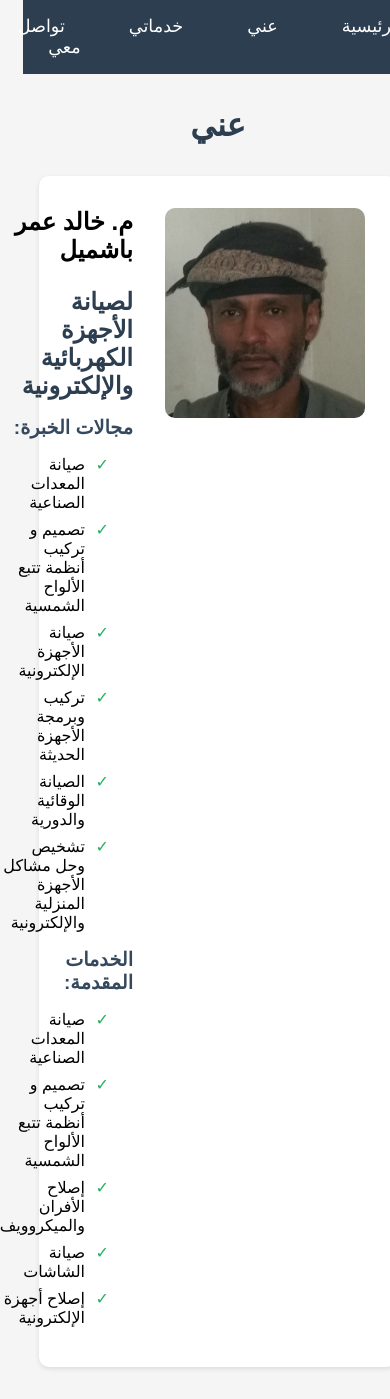
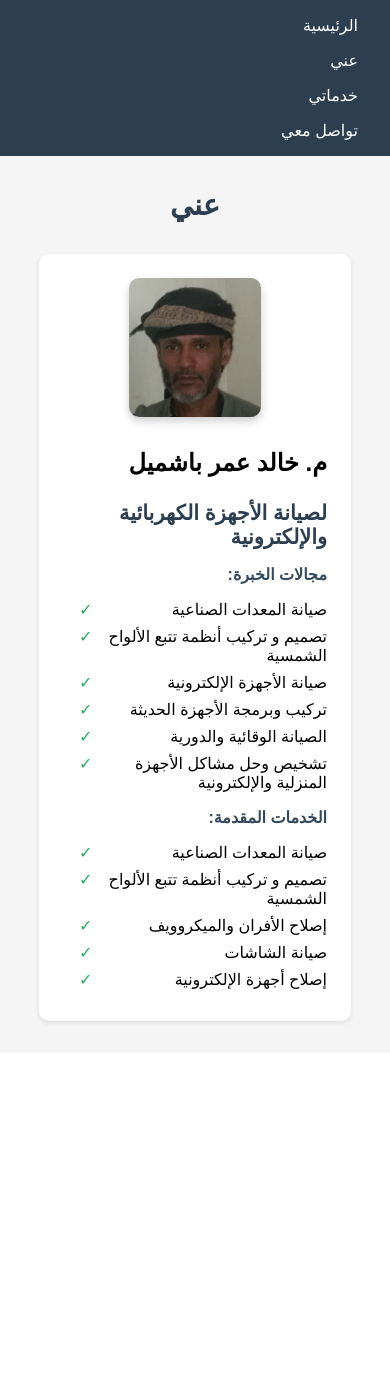
Before and after one commit to kobbashomil/my_website, a Django app: page /about/ in a window 390 px wide. After the commit the page ends 1026 px from the top, so only its background shows below. Run offline with Django 5.2, Linux system fonts and the light colour scheme.

Commit message:
change screen size

```diff
--- a/static/style.css
+++ b/static/style.css
@@ -1,3 +1,4 @@
+/* إعدادات عامة */
 * {
     margin: 0;
     padding: 0;
@@ -35,9 +36,9 @@ nav a:hover {
 }
 
 main {
-    max-width: 1200px;
+    max-width: 90%;
     margin: 2rem auto;
-    padding: 0 1rem;
+    padding: 0 5%;
 }
 
 h1 {
@@ -48,31 +49,36 @@ h1 {
 
 .profile-section {
     display: flex;
-    align-items: start;
+    flex-direction: column;
+    align-items: baseline;
     gap: 2rem;
     background-color: white;
     padding: 2rem;
     border-radius: 10px;
-    box-shadow: 0 2px 5px rgba(0,0,0,0.1);
+    box-shadow: 0 2px 5px rgba(0, 0, 0, 0.1);
 }
 
 .main-image {
-    width: 80%;
-    /* عرض الصورة */
+    width: 100%;
+    max-width: 400px;
     height: auto;
-    /* الحفاظ على نسبة العرض إلى الطول */
     display: block;
-    /* لجعل الصورة عنصرًا مستقلًا */
     margin: 0 auto;
-    /* لتوسيط الصورة أفقيًا */
     border-radius: 10px;
-    /* تأثير دائري بسيط */
     box-shadow: 0 4px 8px rgba(0, 0, 0, 0.2);
-    /* تأثير ظل اختياري */
+}
+.profile-image{
+
+        width: 50%;
+        height: auto;
+        display: block;
+        margin: 0 auto;
+        border-radius: 10px;
+        box-shadow: 0 4px 8px rgba(0, 0, 0, 0.2);
 }
 
 .about-content {
-    flex: 1;
+    width: 100%;
 }
 
 .about-details {
@@ -91,31 +97,34 @@ h1 {
     font-size: 1.2rem;
 }
 
-.expertise-areas ul, .services ul {
+.expertise-areas ul,
+.services ul {
     list-style: none;
-    padding-right: 1.5rem;
+    padding-left: 1rem;
 }
 
-.expertise-areas li, .services li {
+.expertise-areas li,
+.services li {
     margin: 0.5rem 0;
     position: relative;
-    padding-right: 1.5rem;
+    padding-left: 1.5rem;
 }
 
-.expertise-areas li:before, .services li:before {
-    content: "✓";
+.expertise-areas li:before,
+.services li:before {
+    content: "\2713";
     color: #27ae60;
     position: absolute;
-    right: 0;
+    left: 0;
     top: 0;
 }
 
 .section-title {
     color: #2c3e50;
-    text-align: right;
+    text-align: center;
     margin: 2rem 0;
-    padding-right: 1rem;
-    border-right: 4px solid #27ae60;
+    padding-bottom: 0.5rem;
+    border-bottom: 4px solid #27ae60;
 }
 
 .products-grid {
@@ -129,7 +138,7 @@ h1 {
     background-color: white;
     padding: 1rem;
     border-radius: 10px;
-    box-shadow: 0 2px 5px rgba(0,0,0,0.1);
+    box-shadow: 0 2px 5px rgba(0, 0, 0, 0.1);
     text-align: center;
     transition: transform 0.3s, box-shadow 0.3s;
     cursor: pointer;
@@ -137,12 +146,12 @@ h1 {
 
 .product-card:hover {
     transform: translateY(-5px);
-    box-shadow: 0 5px 15px rgba(0,0,0,0.2);
+    box-shadow: 0 5px 15px rgba(0, 0, 0, 0.2);
 }
 
 .product-card img {
     width: 100%;
-    height: 200px;
+    height: auto;
     object-fit: cover;
     border-radius: 5px;
     margin-bottom: 1rem;
@@ -157,3 +166,36 @@ h1 {
     color: #7f8c8d;
     line-height: 1.6;
 }
+
+/* تحسين التوافق مع الشاشات الصغيرة */
+@media (max-width: 768px) {
+    .profile-section {
+        flex-direction: column;
+        padding: 1.5rem;
+    }
+
+    .main-image {
+        max-width: 300px;
+    }
+
+    nav ul {
+        flex-direction: column;
+        gap: 1rem;
+    }
+
+    nav a {
+        font-size: 1rem;
+    }
+
+    h1 {
+        font-size: 1.8rem;
+    }
+
+    .about-details h3 {
+        font-size: 1.3rem;
+    }
+
+    .about-details h4 {
+        font-size: 1rem;
+    }
+}
--- a/templates/main/about.html
+++ b/templates/main/about.html
@@ -8,6 +8,7 @@
     <meta name="viewport" content="width=device-width, initial-scale=1.0">
     <title>عني</title>
     <link rel="stylesheet" href="{% static 'style.css' %}">
+
 
 </head>
 <body>
@@ -24,7 +25,7 @@
     <main>
         <h1>عني</h1>
         <div class="profile-section">
-            <img src="{% static 'images/469.jpg' %}" alt="صورة خالد عمر باشميل" class="profile-image" style="width: 200px; height: auto; border-radius: 10px;">
+            <img src="{% static 'images/469.jpg' %}" alt="صورة خالد عمر باشميل" class="profile-image" >
 
 
             <div class="about-content">
--- a/templates/main/contact.html
+++ b/templates/main/contact.html
@@ -8,6 +8,7 @@
     <meta name="viewport" content="width=device-width, initial-scale=1.0">
     <title>الصفحة الرئيسية</title>
     <link rel="stylesheet" href="{% static 'style.css' %}">
+
 
 </head>
 <body>
```
